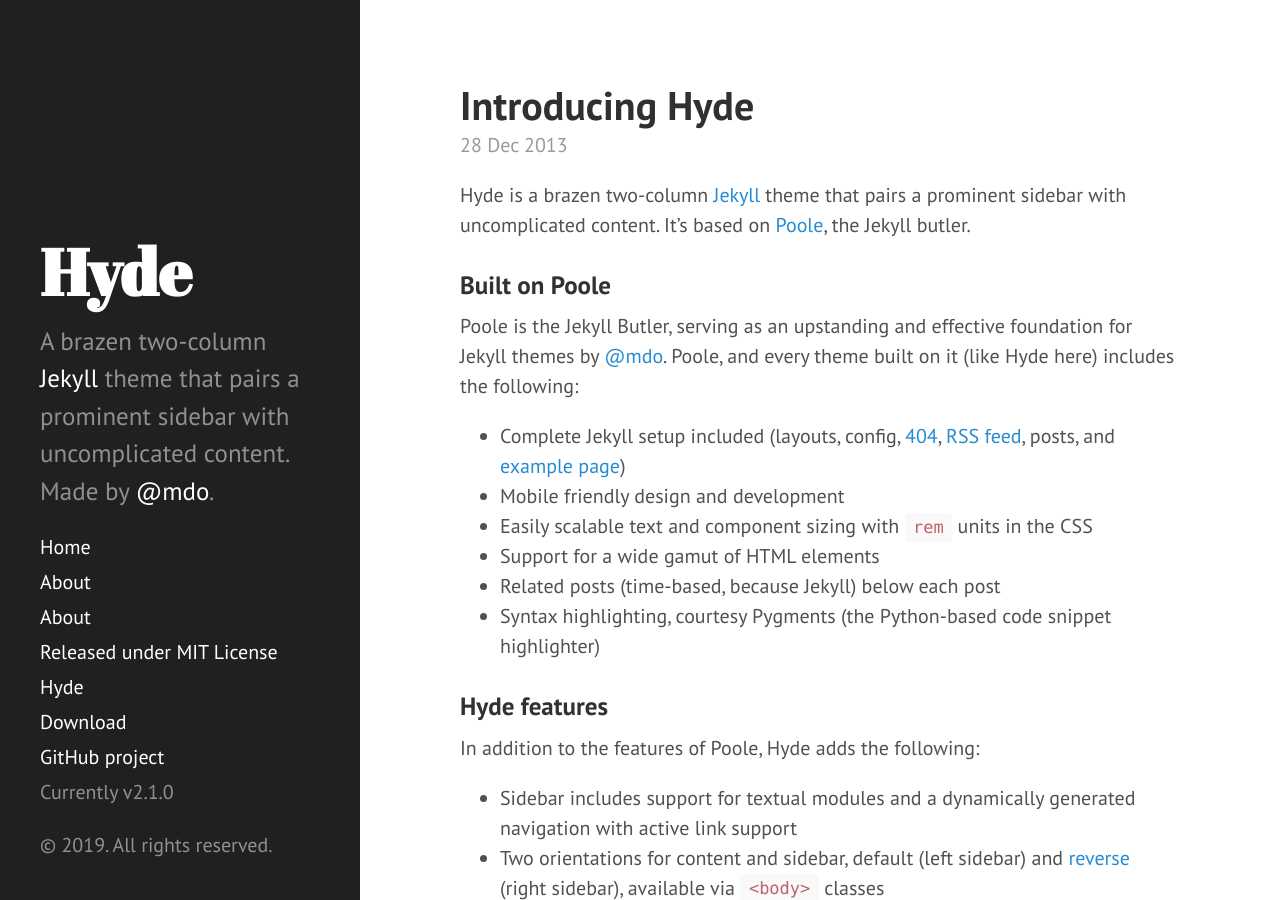
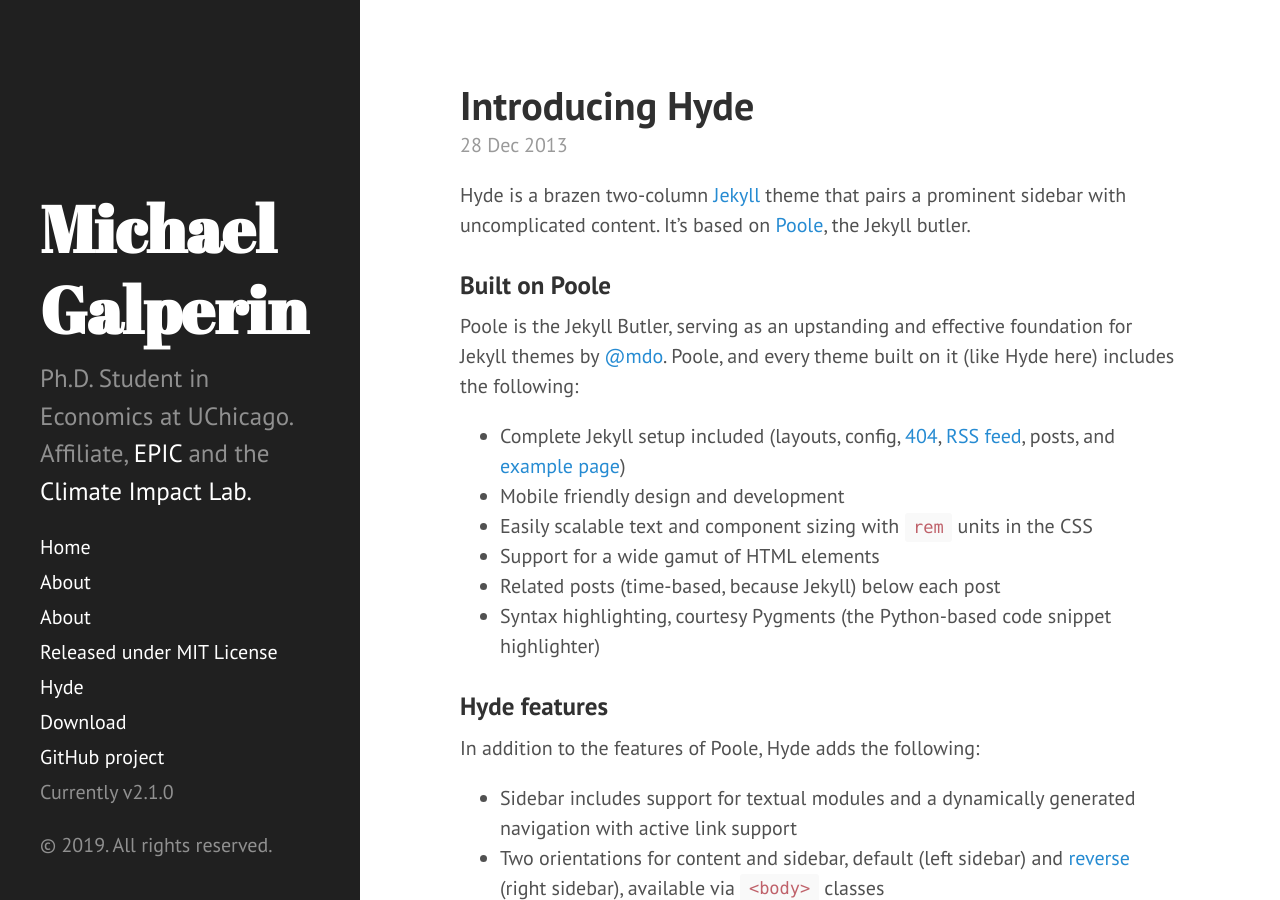
Before and after one commit to michaelgalperin/git_website_old, a Jekyll site: the page built from index.html, in a window 1280 px wide and 900 px high. Built offline with Jekyll 4.4.1, drawn with Linux system fonts in a browser that asks for light colours; Markdown is read by kramdown in place of the engine named in the settings; the list of posts is cut into pages by our own code.

Commit message:
Changed config to include title

```diff
--- a/_config.yml
+++ b/_config.yml
@@ -6,9 +6,10 @@
 permalink:        pretty
 
 # Setup
-title:            Hyde
+title:            Michael Galperin
 tagline:          'A Jekyll theme'
 description:      'A brazen two-column <a href="http://jekyllrb.com" target="_blank">Jekyll</a> theme that pairs a prominent sidebar with uncomplicated content. Made by <a href="https://twitter.com/mdo" target="_blank">@mdo</a>.'
+description:      'Ph.D. Student in Economics at UChicago. Affiliate, <a href="https://twitter.com/UChiEnergy" target="_blank">EPIC</a> and the <a href="https://twitter.com/impact_lab?lang=en" target="_blank">Climate Impact Lab.</a>'
 url:              http://hyde.getpoole.com
 baseurl:          /
 
```
